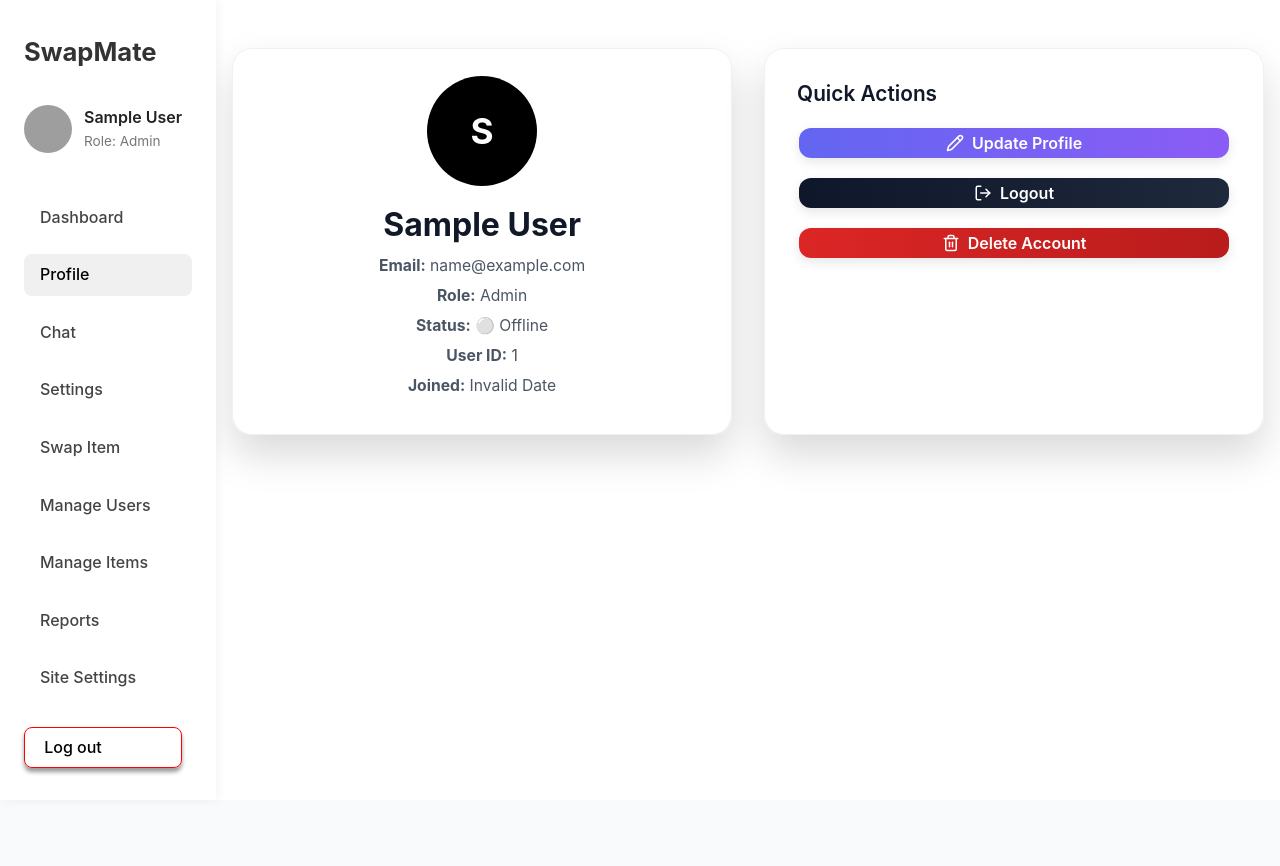
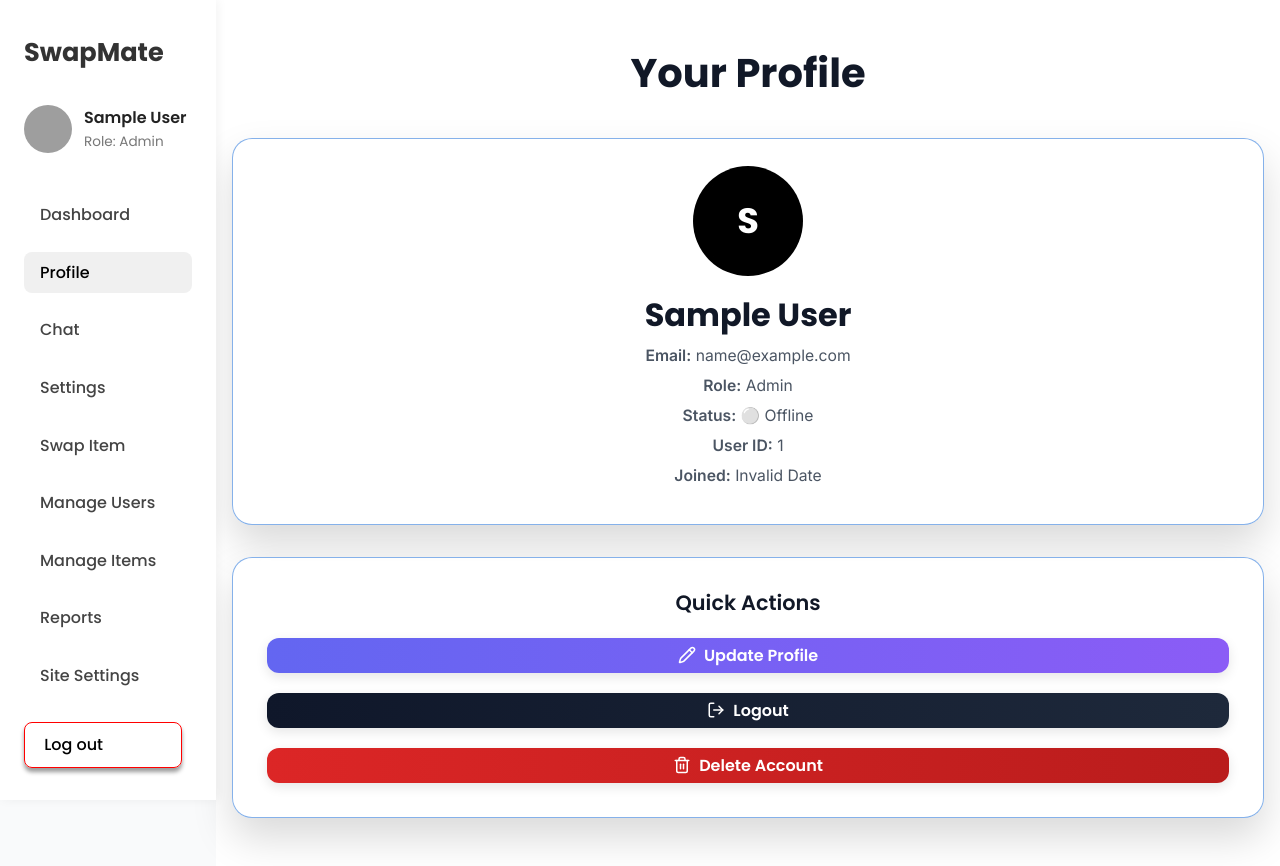
Before and after one commit to iamxerrycan/swapmate, a React (Vite) app in the folder frontend/: page /dashboard/profile in a window 1280 px wide. Before the commit the page ends 800 px from the top, so only its background shows below. Built offline with nearby package versions, Linux system fonts and the light colour scheme; no server answers; sample sign-in values are in the browser's storage; grey boxes are pictures that could not be loaded.

Commit message:
chat done

```diff
--- a/frontend/src/components/ui/ItemCard.css
+++ b/frontend/src/components/ui/ItemCard.css
@@ -7,6 +7,7 @@
   box-shadow: 0 2px 6px rgba(0, 0, 0, 0.08);
   transition: transform 0.2s ease, box-shadow 0.2s ease;
   width: 100%;
+  border: 1px solid #5675c9;
   max-width: 300px;
 }
 
--- a/frontend/src/pages/auth/ForgotPassword.css
+++ b/frontend/src/pages/auth/ForgotPassword.css
@@ -11,6 +11,7 @@
   border-radius: 16px;
   box-shadow: 0 10px 30px rgba(0, 0, 0, 0.12);
   display: flex;
+border: 1px solid #5675c9;
   flex-direction: column;
   align-items: center;
   justify-content: center;
--- a/frontend/src/pages/auth/Login.css
+++ b/frontend/src/pages/auth/Login.css
@@ -9,9 +9,11 @@
   padding: 2.5rem 3rem;
   background-color: #ffffff; /* pure white background */
   border-radius: 16px;
-  box-shadow: 0 10px 30px rgba(0, 0, 0, 0.12); /* soft shadow */
+  box-shadow: 0 10px 10px rgba(0, 0, 0, 0.2);
+  /* soft shadow */
   display: flex;
   flex-direction: column;
+  border: 1px solid #5675c9;
   align-items: center;
   justify-content: center;
   color: #333333; /* dark text */
--- a/frontend/src/pages/auth/Register.css
+++ b/frontend/src/pages/auth/Register.css
@@ -12,6 +12,7 @@
   box-shadow: 0 10px 30px rgba(0, 0, 0, 0.12); /* soft shadow */
   display: flex;
   flex-direction: column;
+  border: 1px solid #5675c9;
   align-items: center;
   justify-content: center;
   color: #333333; /* dark text */
--- a/frontend/src/pages/dashboard/profile/AdminProfile.css
+++ b/frontend/src/pages/dashboard/profile/AdminProfile.css
@@ -9,7 +9,9 @@
 
 .profile-wrapper {
   display: flex;
-  flex-direction: row;
+  flex-direction: column;
+  justify-content: center;
+  text-align: center;
   gap: 2rem;
   background-color: white;
   flex-wrap: wrap;
@@ -26,7 +28,7 @@
   padding: 2rem;
   flex: 1;
   min-width: 320px;
-  border: 1px solid rgba(226, 232, 240, 0.6);
+  border: 1px solid rgba(52, 125, 221, 0.6);
   box-shadow: 0 20px 40px rgba(0, 0, 0, 0.15);
   animation: fadeIn 0.4s ease-out;
 }
--- a/frontend/src/pages/dashboard/profile/AdminProfile.jsx
+++ b/frontend/src/pages/dashboard/profile/AdminProfile.jsx
@@ -9,7 +9,7 @@ import {
 import { toast } from 'react-toastify';
 import UpdateProfileForm from './UpdateProfileForm';
 import './AdminProfile.css';
-import { confirmToast } from "../../../components/ui/ConfirmToast";
+import { confirmToast } from '../../../components/ui/ConfirmToast';
 import { LogOut, Trash2, Pencil } from 'lucide-react';
 
 const AdminProfile = () => {
@@ -51,6 +51,9 @@ const AdminProfile = () => {
   return (
     <div className="admin-profile-container">
       <div className="profile-wrapper">
+        <div className="profile-header-yahoo">
+          <h1>Your Profile</h1>
+        </div>
 
         {/* Profile Details Card */}
         <div className="profile-card-main">
@@ -65,11 +68,23 @@ const AdminProfile = () => {
           </div>
           <div className="profile-infoo">
             <h2>{user.name}</h2>
-            <p><strong>Email:</strong> {user.email}</p>
-            <p><strong>Role:</strong> {user.isAdmin ? 'Admin' : 'User'}</p>
-            <p><strong>Status:</strong> {user.isOnline ? '🟢 Online' : '⚪ Offline'}</p>
-            <p><strong>User ID:</strong> {user._id}</p>
-            <p><strong>Joined:</strong> {new Date(user.createdAt).toLocaleString()}</p>
+            <p>
+              <strong>Email:</strong> {user.email}
+            </p>
+            <p>
+              <strong>Role:</strong> {user.isAdmin ? 'Admin' : 'User'}
+            </p>
+            <p>
+              <strong>Status:</strong>{' '}
+              {user.isOnline ? '🟢 Online' : '⚪ Offline'}
+            </p>
+            <p>
+              <strong>User ID:</strong> {user._id}
+            </p>
+            <p>
+              <strong>Joined:</strong>{' '}
+              {new Date(user.createdAt).toLocaleString()}
+            </p>
           </div>
         </div>
 
@@ -88,7 +103,6 @@ const AdminProfile = () => {
             </button>
           </div>
         </div>
-
       </div>
 
       {showForm && (
--- a/frontend/src/pages/dashboard/settings/SettingsPage.css
+++ b/frontend/src/pages/dashboard/settings/SettingsPage.css
@@ -4,6 +4,7 @@
   max-width: 600px;
   margin: 60px auto;
   padding: 40px 50px;
+  border: 1px solid #1b53c4;
   background: linear-gradient(145deg, #ffffff, #f3f4f6);
   border-radius: 20px;
   box-shadow: 0 12px 40px rgba(0, 0, 0, 0.15);
--- a/frontend/src/pages/dashboard/users/UserProfile.css
+++ b/frontend/src/pages/dashboard/users/UserProfile.css
@@ -8,6 +8,7 @@
   color: #333;
   background-color: #f9fafb;
   min-height: 100vh;
+  /* border: 1px solid #5675c9; */
 }
 
 .loading-text,
@@ -28,6 +29,7 @@
   box-shadow: 0 8px 24px rgba(0, 0, 0, 0.1);
   border-radius: 12px;
   padding: 40px 30px;
+   border: 1px solid #5675c9;
   text-align: center;
   margin-bottom: 48px;
 }
@@ -73,7 +75,8 @@
   font-weight: 600;
   margin-bottom: 32px;
   color: #334155;
-  border-bottom: 2px solid #4f46e5;
+   border: 1px solid #5675c9;
+  /* border-bottom: 2px solid #4f46e5; */
   padding-bottom: 8px;
   max-width: fit-content;
 }
--- a/frontend/src/styles/global.css
+++ b/frontend/src/styles/global.css
@@ -1,85 +1,128 @@
+/* ------------------------------
+   Premium Font & Variable Setup
+------------------------------ */
+@import url('https://fonts.googleapis.com/css2?family=Poppins:wght@400;500;600;700&family=Inter:wght@400;500;600&display=swap');
 
+:root {
+  /* Font Families */
+  --font-primary: 'Poppins', sans-serif;
+  --font-secondary: 'Inter', sans-serif;
 
+  /* Light Theme Colors */
+  --color-bg: #f9fafb;
+  --color-text: #1f2937;
+  --color-heading: #111827;
+  --color-muted: #6b7280;
+  --color-primary: #6366f1;
+  --color-primary-dark: #4f46e5;
+  --color-success: #10b981;
+  --color-danger: #ef4444;
 
-*,
-*::before,
-*::after {
+  /* Spacing & Radius */
+  --radius: 12px;
+  --radius-lg: 1rem;
+  --shadow-lg: 0 10px 25px rgba(0, 0, 0, 0.15);
+  --shadow-xl: 0 20px 40px rgba(0, 0, 0, 0.2);
+}
+
+/* Dark Theme Support */
+[data-theme='dark'] {
+  --color-bg: #0f172a;
+  --color-text: #e5e7eb;
+  --color-heading: #f9fafb;
+  --color-muted: #94a3b8;
+  --color-primary: #818cf8;
+  --color-primary-dark: #6366f1;
+  --color-success: #34d399;
+  --color-danger: #f87171;
+  --shadow-lg: 0 10px 25px rgba(0, 0, 0, 0.5);
+  --shadow-xl: 0 20px 40px rgba(0, 0, 0, 0.6);
+}
+
+/* ------------------------------
+   Base Resets & Global Styling
+------------------------------ */
+*, *::before, *::after {
   box-sizing: border-box;
   margin: 0;
   padding: 0;
 }
 
-html,
-body {
+html, body {
   height: 100%;
   scroll-behavior: smooth;
-  font-family: 'Inter', 'Segoe UI', Tahoma, Geneva, Verdana, sans-serif;
-  background-color: #f9fafb;
-  color: #1f2937;
+  font-family: var(--font-primary);
+  background-color: var(--color-bg);
+  color: var(--color-text);
   line-height: 1.6;
   -webkit-font-smoothing: antialiased;
   -moz-osx-font-smoothing: grayscale;
 }
 
+a {
+  color: var(--color-primary);
+  text-decoration: none;
+  transition: color 0.2s ease-in-out;
+}
+a:hover {
+  color: var(--color-primary-dark);
+}
 
-h1,
-h2,
-h3,
-h4,
-h5,
-h6 {
+img {
+  max-width: 100%;
+  display: block;
+}
+
+/* Remove Scrollbar but keep scroll functionality */
+::-webkit-scrollbar {
+  width: 0;
+  background: transparent;
+}
+
+/* ------------------------------
+   Typography
+------------------------------ */
+h1, h2, h3, h4, h5, h6 {
+  font-family: var(--font-primary);
   font-weight: 700;
-  color: #111827;
+  color: var(--color-heading);
   margin-bottom: 0.5rem;
   line-height: 1.25;
 }
 
-h1 {
-  font-size: 2.5rem;
-}
-h2 {
-  font-size: 2rem;
-}
-h3 {
-  font-size: 1.75rem;
-}
-h4 {
-  font-size: 1.5rem;
-}
-h5 {
-  font-size: 1.25rem;
-}
-h6 {
-  font-size: 1.1rem;
-}
+h1 { font-size: 2.5rem; }
+h2 { font-size: 2rem; }
+h3 { font-size: 1.75rem; }
+h4 { font-size: 1.5rem; }
+h5 { font-size: 1.25rem; }
+h6 { font-size: 1.1rem; }
 
 p {
+  font-family: var(--font-secondary);
   font-size: 1rem;
   margin-bottom: 1rem;
-  color: #374151;
+  color: var(--color-text);
 }
 
 small {
   font-size: 0.875rem;
-  color: #6b7280;
+  color: var(--color-muted);
 }
 
-
-a {
-  color: #4f46e5;
-  text-decoration: none;
-  transition: all 0.2s ease-in-out;
-}
-a:hover {
-  color: #4338ca;
-  text-decoration: underline;
+label {
+  display: block;
+  font-weight: 500;
+  margin-bottom: 0.5rem;
+  color: var(--color-text);
 }
 
-
+/* ------------------------------
+   Buttons
+------------------------------ */
 button {
   font-family: inherit;
   border: none;
-  border-radius: 12px;
+  border-radius: var(--radius);
   padding: 0.6rem 1.2rem;
   font-size: 1rem;
   font-weight: 600;
@@ -87,9 +130,8 @@ button {
   transition: all 0.3s ease-in-out;
 }
 
-
 .btn-primary {
-  background: linear-gradient(135deg, #6366f1, #8b5cf6);
+  background: linear-gradient(135deg, var(--color-primary), #8b5cf6);
   color: #fff;
   box-shadow: 0 4px 12px rgba(99, 102, 241, 0.3);
 }
@@ -98,9 +140,8 @@ button {
   transform: scale(1.05);
 }
 
-
 .btn-secondary {
-  background: linear-gradient(135deg, #10b981, #065f46);
+  background: linear-gradient(135deg, var(--color-success), #065f46);
   color: #fff;
   box-shadow: 0 4px 12px rgba(16, 185, 129, 0.3);
 }
@@ -109,9 +150,8 @@ button {
   transform: scale(1.05);
 }
 
-
 .btn-danger {
-  background: #ef4444;
+  background: var(--color-danger);
   color: #fff;
 }
 .btn-danger:hover {
@@ -119,117 +159,120 @@ button {
   transform: scale(1.05);
 }
 
-
-button:disabled,
-.btn-disabled {
+button:disabled, .btn-disabled {
   background-color: #e5e7eb;
   color: #9ca3af;
   cursor: not-allowed;
   box-shadow: none;
 }
 
-
-input,
-textarea,
-select {
+/* ------------------------------
+   Form Elements
+------------------------------ */
+input, textarea, select {
   width: 100%;
   padding: 0.7rem 1rem;
   font-size: 1rem;
   border: 1px solid #d1d5db;
   border-radius: 10px;
   background-color: #ffffff;
-  color: #111827;
+  color: var(--color-text);
   outline: none;
-  transition: border 0.3s ease;
+  transition: border 0.3s ease, box-shadow 0.3s ease;
 }
 
-input:focus,
-textarea:focus,
-select:focus {
-  border-color: #6366f1;
+input:focus, textarea:focus, select:focus {
+  border-color: var(--color-primary);
   box-shadow: 0 0 0 2px rgba(99, 102, 241, 0.2);
 }
 
+/* ------------------------------
+   Utility Classes
+------------------------------ */
+.text-center { text-align: center; }
+.text-right { text-align: right; }
+.text-left { text-align: left; }
 
-label {
-  display: block;
-  font-weight: 500;
-  margin-bottom: 0.5rem;
-  color: #374151;
-}
+.mt-1 { margin-top: 0.25rem; }
+.mt-2 { margin-top: 0.5rem; }
+.mt-3 { margin-top: 1rem; }
+.mt-4 { margin-top: 1.5rem; }
 
+.mb-1 { margin-bottom: 0.25rem; }
+.mb-2 { margin-bottom: 0.5rem; }
+.mb-3 { margin-bottom: 1rem; }
+.mb-4 { margin-bottom: 1.5rem; }
 
-.text-center {
-  text-align: center;
-}
-.text-right {
-  text-align: right;
-}
-.text-left {
-  text-align: left;
-}
-
-.mt-1 {
-  margin-top: 0.25rem;
-}
-.mt-2 {
-  margin-top: 0.5rem;
-}
-.mt-3 {
-  margin-top: 1rem;
-}
-.mt-4 {
-  margin-top: 1.5rem;
-}
-
-.mb-1 {
-  margin-bottom: 0.25rem;
-}
-.mb-2 {
-  margin-bottom: 0.5rem;
-}
-.mb-3 {
-  margin-bottom: 1rem;
-}
-.mb-4 {
-  margin-bottom: 1.5rem;
-}
-
-.rounded-xl {
-  border-radius: 1rem;
-}
-.shadow-lg {
-  box-shadow: 0 10px 25px rgba(0, 0, 0, 0.15);
-}
-
-
-::-webkit-scrollbar {
-  width: 0px;
-  background: transparent;
-}
-
-::-webkit-scrollbar-thumb {
-  background: transparent;
-}
-
-::-webkit-scrollbar-track {
-  background: transparent;
-}
-
-body {
-  font-family: 'Inter', sans-serif;
-  color: #1f2937;
-  background: #f8fafc;
-}
+.rounded-xl { border-radius: var(--radius-lg); }
+.shadow-lg { box-shadow: var(--shadow-lg); }
+.shadow-xl { box-shadow: var(--shadow-xl); }
 
 
 
 
 
 
+/* ------------------------------
+   Chat Container & Layout
+------------------------------ */
+.chat-container {
+  max-width: 900px;
+  margin: auto;
+  padding: 20px;
+}
 
+.chat-heading {
+  text-align: center;
+  font-size: 2rem;
+  font-weight: 600;
+  margin-bottom: 20px;
+  color: var(--color-heading);
+}
 
+/* Sidebar */
+.chat-sidebar {
+  background-color: var(--color-bg);
+  padding: 15px;
+  border-radius: var(--radius);
+  box-shadow: var(--shadow-xl);
+}
 
+.chat-item {
+  display: flex;
+  align-items: center;
+  justify-content: space-between;
+  padding: 12px;
+  margin-bottom: 10px;
+  background-color: rgba(0, 0, 0, 0.05);
+  border-radius: 6px;
+  transition: background-color 0.3s ease;
+}
+[data-theme='dark'] .chat-item {
+  background-color: rgba(255, 255, 255, 0.05);
+}
+
+.chat-item:hover {
+  background-color: rgba(0, 0, 0, 0.1);
+}
+[data-theme='dark'] .chat-item:hover {
+  background-color: rgba(255, 255, 255, 0.1);
+}
+
+.chat-name {
+  font-weight: 500;
+}
+
+.chat-unread {
+  background-color: var(--color-danger);
+  color: #fff;
+  padding: 4px 8px;
+  border-radius: 50%;
+  font-size: 0.8rem;
+}
+
+/* ------------------------------
+   Custom Toast Notifications
+------------------------------ */
 .custom-toast-container {
   width: 90vw;
   max-width: 400px;
@@ -240,13 +283,12 @@ body {
   pointer-events: none;
 }
 
-
 .custom-toast {
   pointer-events: auto;
   background: linear-gradient(135deg, #4a148c, #7b1fa2);
   color: #fff;
-  font-family: 'Segoe UI', Tahoma, Geneva, Verdana, sans-serif;
-  border-radius: 12px;
+  font-family: var(--font-secondary);
+  border-radius: var(--radius);
   box-shadow: 0 8px 24px rgba(123, 31, 162, 0.5);
   padding: 1rem 1.5rem;
   margin: 0.5rem 0;
@@ -258,7 +300,6 @@ body {
   transition: transform 0.3s ease, box-shadow 0.3s ease;
 }
 
-
 .custom-toast:hover,
 .custom-toast:focus {
   transform: scale(1.03);
@@ -266,12 +307,25 @@ body {
   cursor: pointer;
 }
 
-.custom-toast , .custom-toast-container p{
-  color: white;
+.custom-toast,
+.custom-toast-container p {
+  color: #fff;
 }
 
+/* ------------------------------
+   Responsive Styles
+------------------------------ */
+@media (max-width: 768px) {
+  .chat-container {
+    padding: 10px;
+    margin: 10px;
+    margin-top: 50px;
+    border-radius: 15px;
 
-@media (max-width: 768px) {
+  }
+  .chat-heading {
+    font-size: 1.5rem;
+  }
   .custom-toast-container {
     max-width: 95vw;
   }
@@ -282,9 +336,13 @@ body {
 }
 
 @media (max-width: 480px) {
+  .chat-item {
+    flex-direction: column;
+    align-items: flex-start;
+  }
   .custom-toast {
     font-size: 0.85rem;
-    margin-left: 2rem; ;
+    margin-left: 2rem;
     padding: 0.5rem 0.75rem;
     border-radius: 10px;
   }
```
Also changed, not shown: frontend/src/pages/dashboard/chat/ChatList.css (+20 -0 lines), frontend/src/pages/dashboard/chat/ChatPage.css (+28 -16 lines).
